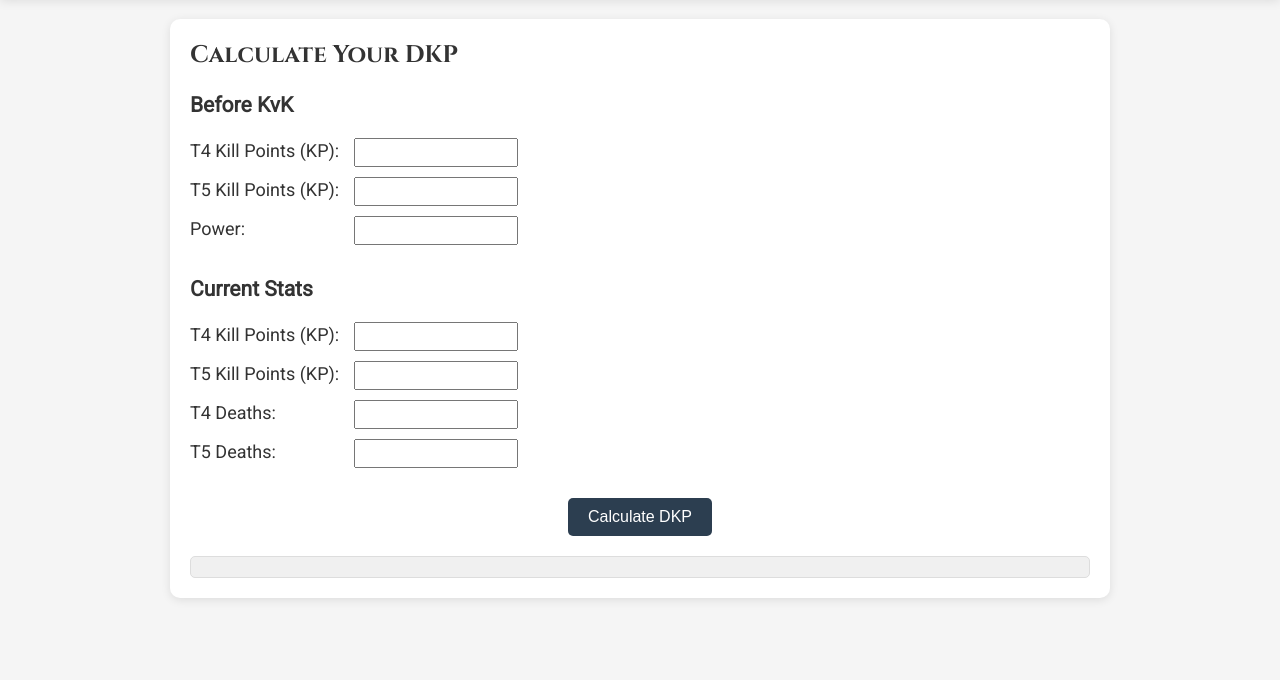
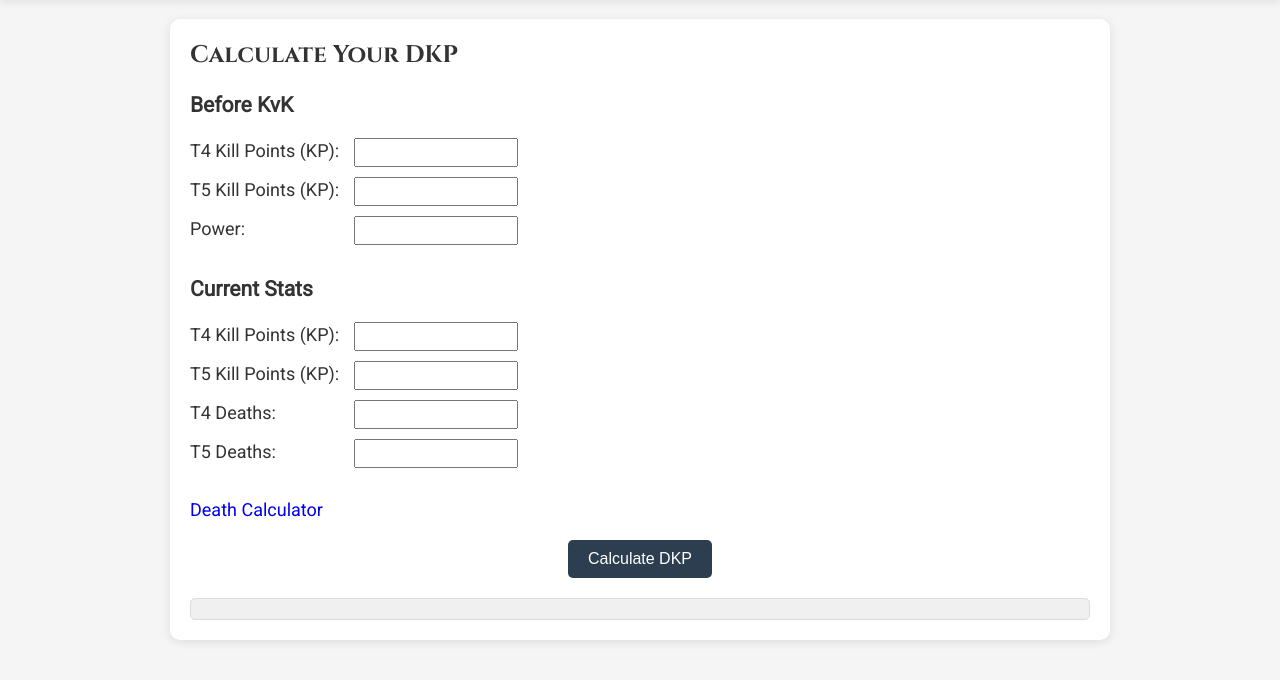
Before and after one commit to UrDesireee/kd93, a plain HTML site: page dkp.html in a window 1280 px wide. Shown: the part 84-764 px from the top of the page. Drawn offline with Linux system fonts and the light colour scheme.

Commit message:
added death counter

```diff
--- a/dkp.html
+++ b/dkp.html
@@ -47,6 +47,10 @@
                 <input type="number" id="t4DeathsAfter" required><br>
                 <label for="t5DeathsAfter">T5 Deaths:</label>
                 <input type="number" id="t5DeathsAfter" required>
+                <br/>
+                <br/>
+
+                <a href="https://tinyurl.com/DeadCount">Death Calculator</a>
             </div>
 
             <button onclick="calculateDKP()">Calculate DKP</button>
--- a/styledkp.css
+++ b/styledkp.css
@@ -176,3 +176,6 @@ button:hover {
     border: 1px solid #ddd;
     border-radius: 5px;
 }
+.falling-text a{
+    text-decoration: none;
+}
```
